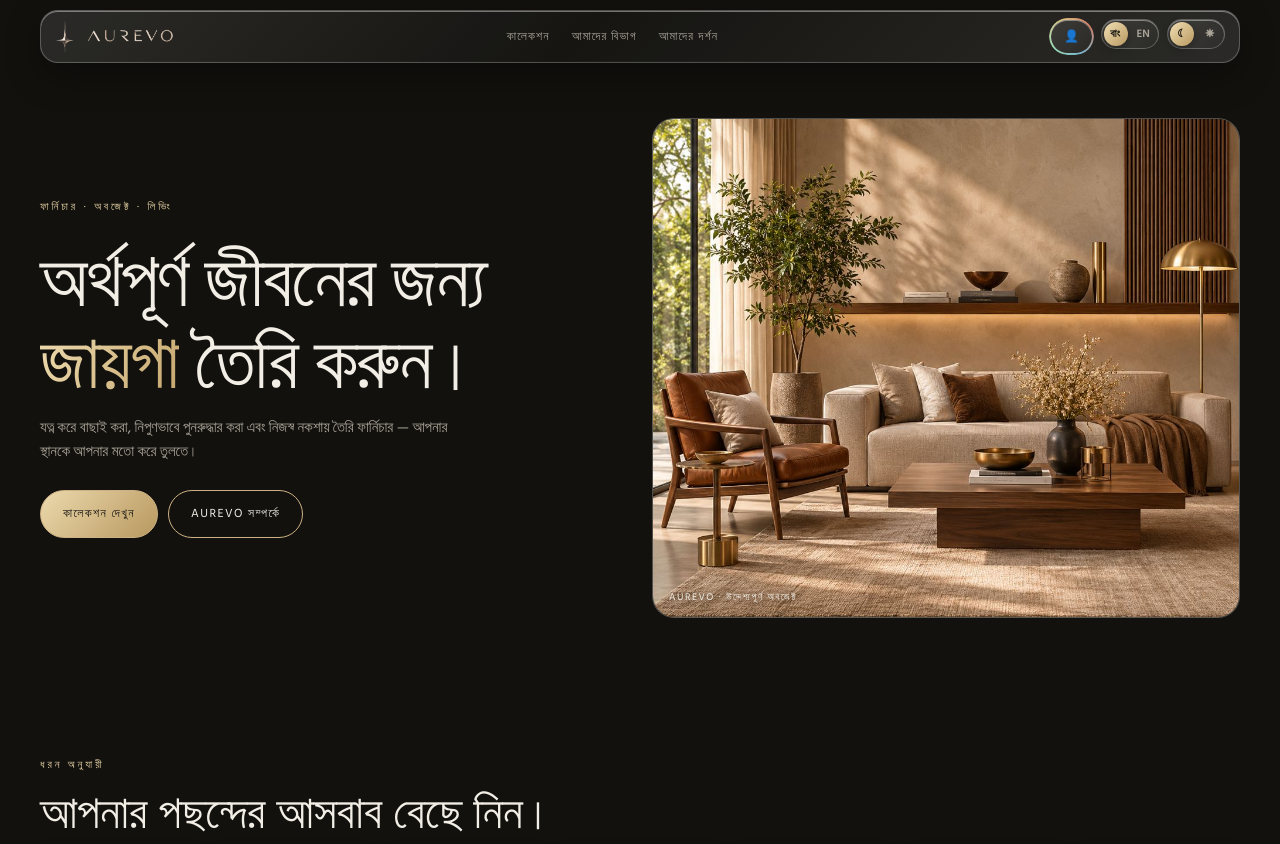
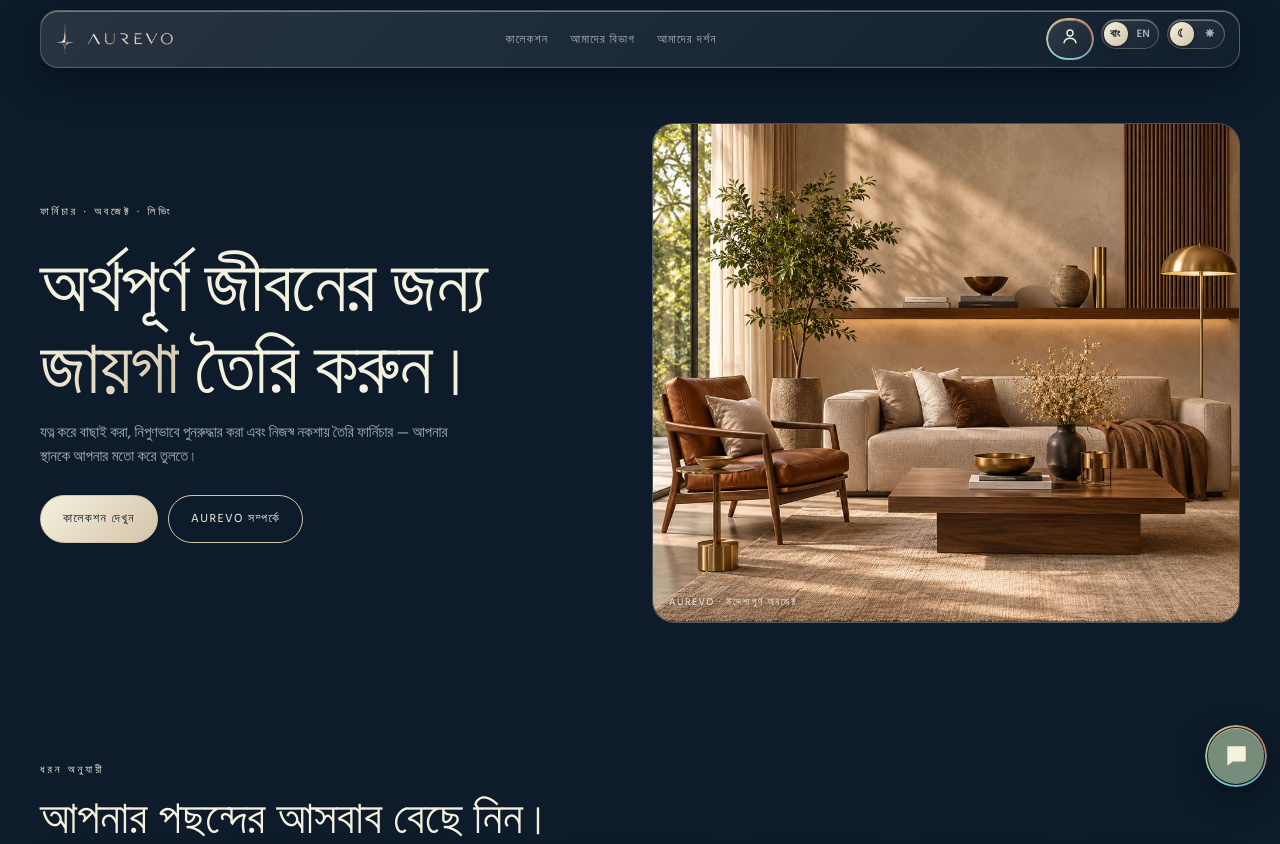
Before and after one commit to opf3491-star/Aurevo_Website, a plain HTML site: page index.html in a window 1280 px wide. Shown: the top 844 px of the page. Drawn offline with nearby package versions, Linux system fonts and the light colour scheme; a script that the page names is missing.

Commit message:
Add files via upload

```diff
--- a/index.html
+++ b/index.html
@@ -7,7 +7,7 @@
 <meta name="description" content="AUREVO — বাংলাদেশের প্রিমিয়াম ফার্নিচার ও লাইফস্টাইল ব্র্যান্ড। Premium furniture & lifestyle, Bangladesh.">
 <meta property="og:title" content="AUREVO — Crafted for Living. Designed to Last.">
 <meta property="og:image" content="logo-star.png">
-<meta name="theme-color" content="#151512">
+<meta name="theme-color" content="#0D1B2A">
 <link rel="icon" href="favicon.png">
 <link rel="preconnect" href="https://fonts.googleapis.com"><link rel="preconnect" href="https://fonts.gstatic.com" crossorigin>
 <link href="https://fonts.googleapis.com/css2?family=DM+Sans:wght@400;500;600&family=Hind+Siliguri:wght@400;500;600&family=Playfair+Display:wght@400;500&display=swap" rel="stylesheet">
@@ -108,7 +108,7 @@ body{background:radial-gradient(1100px 560px at 88% -8%,rgba(205,177,132,.11),tr
 #theme .su{color:var(--muted)}#theme i{transform:translateX(0)}[data-theme=light] #theme i{transform:translateX(28px)}[data-theme=dark] #theme .mo{color:#171612}[data-theme=light] #theme .su{color:#171612}[data-theme=light] #theme .mo{color:var(--muted)}
 /* iridescent glowing ring (account, WhatsApp, login card) */
 @property --a{syntax:'<angle>';initial-value:0deg;inherits:false}@keyframes spin{to{--a:360deg}}
-#acct,.waf,.lg{position:relative}#acct::before,.waf::before,.lg::before{content:"";position:absolute;inset:-2px;border-radius:inherit;padding:2px;background:conic-gradient(from var(--a),#f4d58d,#e5836a,#7fc8e6,#a9f0c4,#f4d58d);-webkit-mask:linear-gradient(#000 0 0) content-box,linear-gradient(#000 0 0);-webkit-mask-composite:xor;mask-composite:exclude;animation:spin 7s linear infinite;pointer-events:none;opacity:.85}
+#acct,.lg{position:relative}#acct::before,.waf::before,.lg::before{content:"";position:absolute;inset:-2px;border-radius:inherit;padding:2px;background:conic-gradient(from var(--a),#f4d58d,#e5836a,#7fc8e6,#a9f0c4,#f4d58d);-webkit-mask:linear-gradient(#000 0 0) content-box,linear-gradient(#000 0 0);-webkit-mask-composite:xor;mask-composite:exclude;animation:spin 7s linear infinite;pointer-events:none;opacity:.85}
 .lg::before{inset:-1px;border-radius:18px}.waf::before{inset:-3px}
 .lgb svg{flex:none;margin-right:10px}.lgb{align-items:center}
 /* bottom menu with floating bubble (phones) */
@@ -117,6 +117,21 @@ body{background:radial-gradient(1100px 560px at 88% -8%,rgba(205,177,132,.11),tr
 .bn a.on{color:#171612;transform:translateY(-18px)}.bn a.on::before{content:"";position:absolute;top:8px;left:50%;width:50px;height:50px;margin-left:-25px;border-radius:50%;background:linear-gradient(135deg,#f1dfb4,#b8985f);box-shadow:0 0 0 6px var(--bg),0 10px 22px var(--sh);z-index:-1}.bn a.on small{opacity:0}
 @media(max-width:900px){.bn{display:flex}body{padding-bottom:84px}.waf{bottom:calc(86px + env(safe-area-inset-bottom));width:48px;height:48px}.links{display:none}}
 @media(prefers-reduced-motion:reduce){#acct::before,.waf::before,.lg::before{animation:none}.tg i,.bn a{transition:none}}
+
+/* ---- Holst palette: #0D1B2A navy · #1B263B · #415A77 slate · #778D7A sage · #D4C4A8 sand · #F4F1DE cream ---- */
+:root{--bg:#0D1B2A;--bg2:#1B263B;--text:#F4F1DE;--muted:#A9B3B8;--gold:#D4C4A8;--gold2:#F4F1DE;--sage:#778D7A;--slate:#415A77;--line:rgba(212,196,168,.2);--gb:rgba(212,196,168,.3);--hi:rgba(244,241,222,.38);--sh:rgba(2,8,16,.5);--wall:#1B263B;--floor:#0D1B2A}
+[data-theme=light]{--bg:#F4F1DE;--bg2:#E6DCC4;--text:#0D1B2A;--muted:#415A77;--gold:#415A77;--gold2:#1B263B;--sage:#5f7662;--slate:#415A77;--line:rgba(65,90,119,.25);--gb:rgba(65,90,119,.3);--hi:rgba(255,255,255,.95);--sh:rgba(13,27,42,.16);--wall:#E6DCC4;--floor:#D4C4A8}
+body{background:radial-gradient(1100px 560px at 88% -8%,rgba(119,141,122,.20),transparent 60%),radial-gradient(900px 520px at -8% 34%,rgba(65,90,119,.28),transparent 60%),var(--bg)}
+[data-theme=light] body{background:radial-gradient(1100px 560px at 88% -8%,rgba(212,196,168,.65),transparent 60%),radial-gradient(900px 520px at -8% 34%,rgba(119,141,122,.20),transparent 60%),var(--bg)}
+.btn.p{background:linear-gradient(135deg,#F4F1DE,#D4C4A8);border-color:#D4C4A8;color:#0D1B2A}
+[data-theme=light] .btn.p{background:linear-gradient(135deg,#415A77,#1B263B);border-color:#415A77;color:#F4F1DE}
+.hero h1 em{background:linear-gradient(120deg,#F4F1DE,#D4C4A8);-webkit-background-clip:text;background-clip:text;-webkit-text-fill-color:transparent;color:transparent}
+[data-theme=light] .hero h1 em{background:linear-gradient(120deg,#415A77,#0D1B2A);-webkit-background-clip:text;background-clip:text}
+.tg i,.bn a.on::before{background:linear-gradient(135deg,#F4F1DE,#D4C4A8)}[data-theme=light] .tg i,[data-theme=light] .bn a.on::before{background:linear-gradient(135deg,#778D7A,#415A77)}
+.bn a.on{color:#0D1B2A}[data-theme=light] .bn a.on{color:#F4F1DE}
+.tl b:first-of-type{color:#0D1B2A}
+.waf{background:#778D7A;color:#F4F1DE}.badge{border-color:var(--sage);color:var(--sage)}
+header .nav.glass{background:linear-gradient(135deg,var(--g1),var(--g2)),var(--bg)}
 </style>
 </head>
 <body>
@@ -143,7 +158,7 @@ body{background:radial-gradient(1100px 560px at 88% -8%,rgba(205,177,132,.11),tr
 <section class="wrap s rv" id="story"><div class="story glass"><div class="sv"><img src="logo-star.png" alt=""></div><div class="sc"><div class="eyebrow" data-i="pEye"></div><h2 data-i="pTitle"></h2><p data-i="pText"></p><a class="btn" href="#collection" data-i="cta1"></a></div></div></section>
 </main>
 <footer><div class="wrap fr"><div><img src="logo-word.png" alt="AUREVO" height="14" style="filter:var(--logo)"><br><span data-i="foot"></span></div><div class="addr" id="addr"></div><nav class="fl"><a href="privacy.html" data-i="lPriv"></a><a href="terms.html" data-i="lTerms"></a></nav><div>© <span id="yr"></span> AUREVO</div></div></footer>
-<nav class="bn" id="bn" aria-label="Menu"><a href="#top" data-t="1" aria-label="Home"><svg width="22" height="22" viewBox="0 0 24 24" fill="none" stroke="currentColor" stroke-width="1.7" stroke-linejoin="round" aria-hidden="true"><path d="M3 11 12 3l9 8v10h-6v-6H9v6H3z"/></svg><small data-i="bn1"></small></a><a href="#cats" data-t="2" aria-label="Types"><svg width="22" height="22" viewBox="0 0 24 24" fill="none" stroke="currentColor" stroke-width="1.7" stroke-linejoin="round" aria-hidden="true"><rect x="3" y="3" width="7" height="7" rx="1"/><rect x="14" y="3" width="7" height="7" rx="1"/><rect x="3" y="14" width="7" height="7" rx="1"/><rect x="14" y="14" width="7" height="7" rx="1"/></svg><small data-i="bn2"></small></a><a href="#collection" data-t="3" aria-label="Collection"><svg width="22" height="22" viewBox="0 0 24 24" fill="none" stroke="currentColor" stroke-width="1.7" stroke-linejoin="round" aria-hidden="true"><path d="M4 20V9l8-5 8 5v11"/><path d="M9 20v-6h6v6"/></svg><small data-i="bn3"></small></a><a href="#acct" data-t="4" aria-label="Account"><svg width="22" height="22" viewBox="0 0 24 24" fill="none" stroke="currentColor" stroke-width="1.7" stroke-linejoin="round" aria-hidden="true"><circle cx="12" cy="8" r="4"/><path d="M4 21c1-4 4-6 8-6s7 2 8 6"/></svg><small data-i="bn4"></small></a></nav>
+<nav class="bn" id="bn" aria-label="Menu"><a href="#top" data-t="1" aria-label="Home"><svg width="22" height="22" viewBox="0 0 24 24" fill="none" stroke="currentColor" stroke-width="1.7" stroke-linejoin="round" aria-hidden="true"><path d="M3 11 12 3l9 8v10h-6v-6H9v6H3z"/></svg><small data-i="bn1"></small></a><a href="#cats" data-t="2" aria-label="Types"><svg width="22" height="22" viewBox="0 0 24 24" fill="none" stroke="currentColor" stroke-width="1.7" stroke-linejoin="round" aria-hidden="true"><rect x="3" y="3" width="7" height="7" rx="1"/><rect x="14" y="3" width="7" height="7" rx="1"/><rect x="3" y="14" width="7" height="7" rx="1"/><rect x="14" y="14" width="7" height="7" rx="1"/></svg><small data-i="bn2"></small></a><a href="#collection" data-t="3" aria-label="Collection"><svg width="22" height="22" viewBox="0 0 24 24" fill="none" stroke="currentColor" stroke-width="1.7" stroke-linejoin="round" aria-hidden="true"><path d="M19 9V6a2 2 0 0 0-2-2H7a2 2 0 0 0-2 2v3"/><path d="M3 16a2 2 0 0 0 2 2h14a2 2 0 0 0 2-2v-5a2 2 0 0 0-4 0v1.5a.5.5 0 0 1-.5.5h-9a.5.5 0 0 1-.5-.5V11a2 2 0 0 0-4 0z"/><path d="M5 18v2"/><path d="M19 18v2"/></svg><small data-i="bn3"></small></a><a href="#acct" data-t="4" aria-label="Account"><svg width="22" height="22" viewBox="0 0 24 24" fill="none" stroke="currentColor" stroke-width="1.7" stroke-linejoin="round" aria-hidden="true"><circle cx="12" cy="8" r="4"/><path d="M4 21c1-4 4-6 8-6s7 2 8 6"/></svg><small data-i="bn4"></small></a></nav>
 <a class="waf" id="waf" target="_blank" rel="noopener noreferrer" aria-label="WhatsApp"><svg viewBox="0 0 24 24" width="26" height="26" fill="currentColor" aria-hidden="true"><path d="M4 3h16a1 1 0 0 1 1 1v12a1 1 0 0 1-1 1H9l-5 4V4a1 1 0 0 1 0-1Z"/></svg></a>
 <dialog id="login"><div class="lg glass"><button class="chip" id="lgClose" data-i="a_close" style="float:right"></button><h2 data-i="a_title"></h2><p class="sub" data-i="a_sub"></p>
 <button class="btn lgb" data-oauth="google"><svg width="18" height="18" viewBox="0 0 48 48" aria-hidden="true"><path fill="#EA4335" d="M24 9.5c3.5 0 6.6 1.2 9.1 3.5l6.8-6.8C35.8 2.4 30.3 0 24 0 14.6 0 6.5 5.4 2.6 13.2l7.9 6.1C12.4 13.6 17.7 9.5 24 9.5z"/><path fill="#4285F4" d="M46.5 24.5c0-1.600-.1-3.100-.4-4.500H24v9h12.700c-.6 3-2.300 5.500-4.800 7.200l7.600 5.900c4.400-4.100 7-10.100 7-17.600z"/><path fill="#FBBC05" d="M10.500 28.700c-.5-1.400-.8-3-.8-4.700s.3-3.200.8-4.700l-7.900-6.100C1 16.400 0 20.100 0 24s1 7.600 2.600 10.800l7.900-6.100z"/><path fill="#34A853" d="M24 48c6.300 0 11.600-2.100 15.500-5.700l-7.600-5.900c-2.100 1.400-4.800 2.300-7.900 2.300-6.300 0-11.600-4.200-13.500-9.900l-7.900 6.100C6.500 42.600 14.600 48 24 48z"/></svg><span data-i="a_google"></span></button><button class="btn lgb" id="emTog" type="button"><svg width="18" height="18" viewBox="0 0 24 24" fill="none" stroke="currentColor" stroke-width="1.8" aria-hidden="true"><rect x="3" y="5" width="18" height="14" rx="2"/><path d="m3 7 9 6 9-6"/></svg><span data-i="a_emailopt"></span></button>
@@ -164,7 +179,7 @@ let ADDR=null;function renderAddr(){const e=document.getElementById('addr');if(!
 let L=localStorage.getItem('aurevo-lang')||'bn',D=null;const $=s=>document.querySelector(s),t=k=>T[L][k];
 const fmt=n=>'৳'+new Intl.NumberFormat(L==='bn'?'bn-BD':'en-US').format(n);
 function applyLang(){document.documentElement.lang=L;renderAddr();$('#lang').dataset.l=L;document.querySelectorAll('[data-i]').forEach(e=>{const v=t(e.dataset.i);e.dataset.i==='h1'?e.innerHTML=v:e.textContent=v});document.querySelectorAll('[data-ph]').forEach(e=>e.placeholder=t(e.dataset.ph));if(D){buildTypes();buildCats();render();waFloat()}}
-function applyTheme(m){document.documentElement.dataset.theme=m;localStorage.setItem('aurevo-theme',m);$('meta[name=theme-color]').content=m==='dark'?'#151512':'#f3f0e9'}
+function applyTheme(m){document.documentElement.dataset.theme=m;localStorage.setItem('aurevo-theme',m);$('meta[name=theme-color]').content=m==='dark'?'#0D1B2A':'#F4F1DE'}
 $('#theme').onclick=()=>applyTheme(document.documentElement.dataset.theme==='dark'?'light':'dark');
 $('#lang').onclick=()=>{L=L==='bn'?'en':'bn';localStorage.setItem('aurevo-lang',L);applyLang()};
 function buildCats(){const g=document.getElementById('catGrid');if(!g||!D)return;g.innerHTML='';const m=new Map();D.products.forEach(p=>{if(!m.has(p.type.en))m.set(p.type.en,{t:p.type,n:0,id:p.id});m.get(p.type.en).n++});m.forEach(c=>{const b=document.createElement('button');b.className='cat glass';b.innerHTML=`<div class="ci2"><img src="${c.id}.jpg" alt="${c.t[L]}" loading="lazy" onerror="this.onerror=null;this.src='logo-star.png';this.style.objectFit='contain';this.style.padding='28%'"></div><div class="t"><b style="font-weight:500">${c.t[L]}</b><span>${c.n}</span></div>`;b.onclick=()=>{$('#type').value=c.t.en;render();document.getElementById('collection').scrollIntoView({behavior:'smooth'})};g.appendChild(b)})}
@@ -204,7 +219,7 @@ const CFG=window.AUREVO_CONFIG||{};const authOn=()=>!!(CFG.SUPABASE_URL&&CFG.SUP
 let sb=null,USER=null,libP=null;var authReady=false;
 function loadSB(){return libP||(libP=(async()=>{if(window.supabase)return;try{const m=await import('https://cdn.jsdelivr.net/npm/@supabase/supabase-js@2.110.0/+esm');window.supabase={createClient:m.createClient}}catch(x){await new Promise((ok,no)=>{const s=document.createElement('script');s.src='https://cdn.jsdelivr.net/npm/@supabase/supabase-js@2.110.0/dist/umd/supabase.js';s.onload=ok;s.onerror=no;document.head.appendChild(s)})}})())}
 const authMsg=m=>{$('#authMsg').textContent=m||''};
-function renderAcct(){const b=$('#acct');if(!authOn()){b.hidden=true;return}b.hidden=false;b.textContent='';if(USER){const m=USER.user_metadata||{},u=m.avatar_url||m.picture;if(u){const i=document.createElement('img');i.src=u;i.alt='';i.referrerPolicy='no-referrer';i.style.cssText='width:22px;height:22px;border-radius:50%;display:block';b.appendChild(i)}else b.textContent=((m.full_name||m.name||USER.email||'?')[0]||'?').toUpperCase()}else b.textContent='👤'}
+function renderAcct(){const b=$('#acct');if(!authOn()){b.hidden=true;return}b.hidden=false;b.textContent='';if(USER){const m=USER.user_metadata||{},u=m.avatar_url||m.picture;if(u){const i=document.createElement('img');i.src=u;i.alt='';i.referrerPolicy='no-referrer';i.style.cssText='width:22px;height:22px;border-radius:50%;display:block';b.appendChild(i)}else b.textContent=((m.full_name||m.name||USER.email||'?')[0]||'?').toUpperCase()}else b.innerHTML='<svg viewBox="0 0 24 24" width="18" height="18" fill="none" stroke="currentColor" stroke-width="1.8" stroke-linecap="round" aria-hidden="true"><circle cx="12" cy="8" r="4"/><path d="M4 21c1-4 4-6 8-6s7 2 8 6"/></svg>'}
 function openLogin(){authMsg('');$('#login').showModal()}
 async function initAuth(){renderAcct();if(!authOn())return;try{await loadSB();sb=window.supabase.createClient(CFG.SUPABASE_URL,CFG.SUPABASE_ANON_KEY);const r=await sb.auth.getSession();USER=r.data.session?r.data.session.user:null;renderAcct();sb.auth.onAuthStateChange((ev,s)=>{USER=s?s.user:null;renderAcct();if(USER&&$('#login').open)$('#login').close()})}catch(e){console.error(e)}}
 $('#acct').onclick=()=>{if(USER){$('#acctWho').textContent=((USER.user_metadata||{}).full_name||'')+' '+(USER.email||'');$('#acctMsg').textContent='';$('#acctDlg').showModal()}else openLogin()};
```
Also changed, not shown: privacy.html (+1 -1 lines), terms.html (+1 -1 lines).
